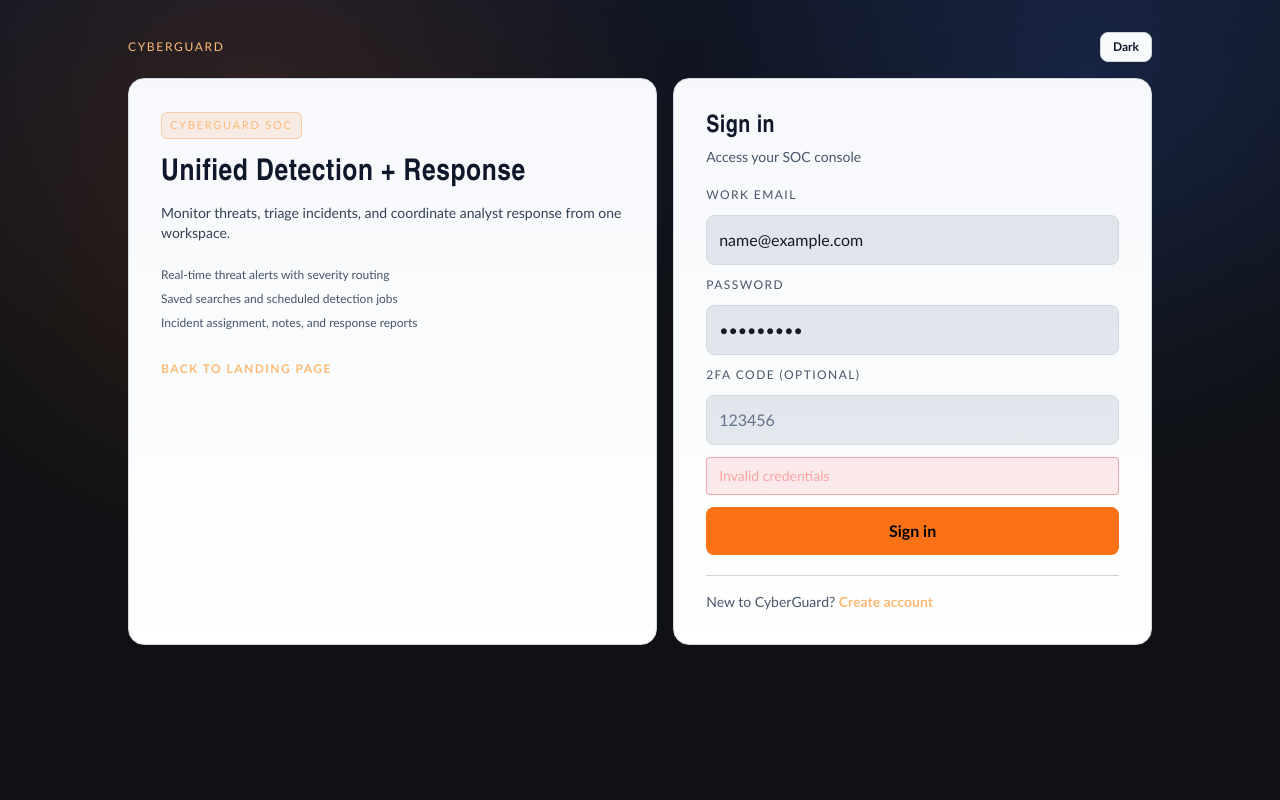
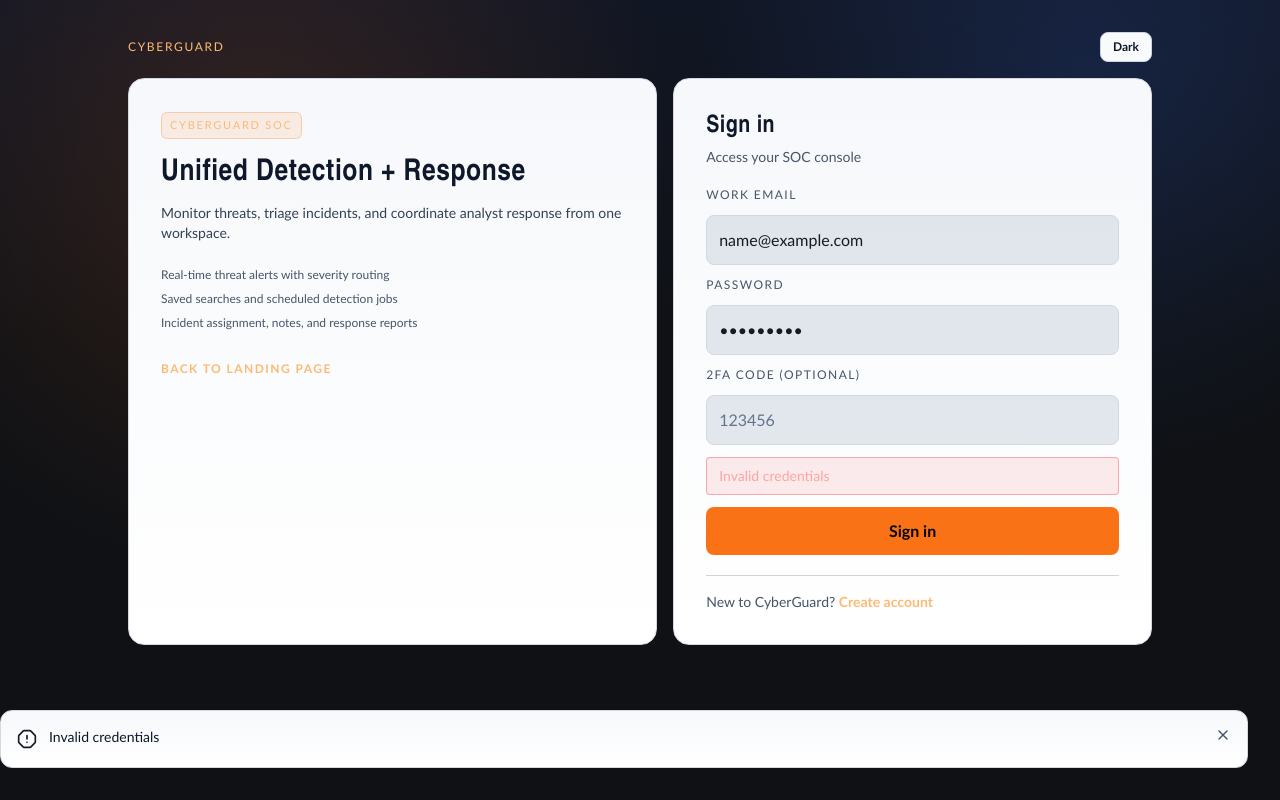
Before and after one commit to arnocansey/cyberguard, a Next.js app in the folder frontend/: page /login in a window 1280 px wide. Both pictures are taken after typing "name@example.com", "Sample123", "Sample" into the empty fields and a click on the button "Sign in". Built offline with nearby package versions, Linux system fonts and the light colour scheme; no server answers.

Commit message:
feat: add global glassmorphic toast notification context and hooks

```diff
--- a/frontend/app/globals.css
+++ b/frontend/app/globals.css
@@ -248,3 +248,18 @@
     top: auto;
   }
 }
+
+@keyframes slide-in {
+  from {
+    transform: translateY(1rem) scale(0.95);
+    opacity: 0;
+  }
+  to {
+    transform: translateY(0) scale(1);
+    opacity: 1;
+  }
+}
+
+.animate-slide-in {
+  animation: slide-in 240ms cubic-bezier(0.16, 1, 0.3, 1) forwards;
+}
--- a/frontend/app/incidents/page.js
+++ b/frontend/app/incidents/page.js
@@ -4,6 +4,7 @@
 import { useSearchParams } from "next/navigation";
 import AppShell from "../../components/AppShell";
 import api from "../../lib/api";
+import { useToast } from "../../context/ToastContext";
 
 const STATUS_OPTIONS = ["OPEN", "IN_PROGRESS", "RESOLVED", "CLOSED"];
 
@@ -21,6 +22,7 @@
 function IncidentsPageContent() {
   const searchParams = useSearchParams();
   const preselectedAlertId = searchParams.get("alertId") || "";
+  const toast = useToast();
 
   const [incidents, setIncidents] = useState([]);
   const [alerts, setAlerts] = useState([]);
@@ -83,9 +85,12 @@
       await api.post("/incidents", { alertId: selectedAlertId, note: createNote || undefined });
       setSelectedAlertId("");
       setCreateNote("");
+      toast.success("Incident created successfully!");
       await loadAll();
     } catch (err) {
-      setError(err?.response?.data?.message || "Failed to create incident");
+      const msg = err?.response?.data?.message || "Failed to create incident";
+      setError(msg);
+      toast.error(msg);
     } finally {
       setSaving(false);
     }
@@ -119,15 +124,27 @@
       setBusyId(incidentId);
       await api.patch(`/incidents/${incidentId}`, payload);
       setDrafts((prev) => ({ ...prev, [incidentId]: { status: payload.status || d.status, resolution: "", note: "" } }));
+
+      if (mode === "assign_me") {
+        toast.success("Incident assigned to you!");
+      } else if (mode === "close") {
+        toast.success("Incident closed successfully!");
+      } else {
+        toast.success("Incident updated successfully!");
+      }
+
       await loadIncidents();
     } catch (err) {
-      setError(err?.response?.data?.message || "Failed to update incident");
+      const msg = err?.response?.data?.message || "Failed to update incident";
+      setError(msg);
+      toast.error(msg);
     } finally {
       setBusyId("");
     }
   };
 
   const downloadReport = async (reportId) => {
+    try {
       const response = await api.get(`/reports/${reportId}/download`, { responseType: "blob" });
       const url = window.URL.createObjectURL(new Blob([response.data], { type: "application/pdf" }));
       const a = document.createElement("a");
@@ -135,6 +152,10 @@
       a.download = `${reportId}.pdf`;
       a.click();
       window.URL.revokeObjectURL(url);
+      toast.success("Incident report downloaded!");
+    } catch (err) {
+      toast.error("Failed to download report");
+    }
   };
 
   return (
--- a/frontend/app/layout.js
+++ b/frontend/app/layout.js
@@ -1,5 +1,6 @@
 import "./globals.css";
 import Script from "next/script";
+import { ToastProvider } from "../context/ToastContext";
 
 export const metadata = {
   title: "AI Cybersecurity Threat Detection Platform",
@@ -26,7 +27,9 @@
         <Script id="theme-init" strategy="beforeInteractive">
           {themeInitScript}
         </Script>
-        {children}
+        <ToastProvider>
+          {children}
+        </ToastProvider>
       </body>
     </html>
   );
--- a/frontend/app/login/page.js
+++ b/frontend/app/login/page.js
@@ -4,6 +4,7 @@
 import { useRouter } from "next/navigation";
 import AuthShell from "../../components/AuthShell";
 import api from "../../lib/api";
+import { useToast } from "../../context/ToastContext";
 
 export default function LoginPage() {
   const [email, setEmail] = useState("");
@@ -12,6 +13,7 @@
   const [error, setError] = useState("");
   const [isSubmitting, setIsSubmitting] = useState(false);
   const router = useRouter();
+  const toast = useToast();
 
   const submit = async (e) => {
     e.preventDefault();
@@ -30,9 +32,12 @@
       });
       localStorage.setItem("accessToken", data.accessToken);
       localStorage.setItem("refreshToken", data.refreshToken);
+      toast.success("Login successful! Welcome back.");
       router.push("/dashboard");
     } catch (err) {
-      setError(err?.response?.data?.message || "Invalid credentials");
+      const msg = err?.response?.data?.message || "Invalid credentials";
+      setError(msg);
+      toast.error(msg);
     } finally {
       setIsSubmitting(false);
     }
--- a/frontend/app/register/page.js
+++ b/frontend/app/register/page.js
@@ -4,6 +4,7 @@
 import { useRouter } from "next/navigation";
 import AuthShell from "../../components/AuthShell";
 import api from "../../lib/api";
+import { useToast } from "../../context/ToastContext";
 
 export default function RegisterPage() {
   const [fullName, setFullName] = useState("");
@@ -13,6 +14,7 @@
   const [error, setError] = useState("");
   const [isSubmitting, setIsSubmitting] = useState(false);
   const router = useRouter();
+  const toast = useToast();
 
   const submit = async (e) => {
     e.preventDefault();
@@ -39,9 +41,12 @@
         password,
         role: "SECURITY_ANALYST"
       });
+      toast.success("Account created successfully! Please sign in.");
       router.push("/login");
     } catch (err) {
-      setError(err?.response?.data?.message || "Registration failed");
+      const msg = err?.response?.data?.message || "Registration failed";
+      setError(msg);
+      toast.error(msg);
     } finally {
       setIsSubmitting(false);
     }
--- /dev/null
+++ b/frontend/context/ToastContext.jsx
@@ -0,0 +1,86 @@
+"use client";
+
+import React, { createContext, useContext, useState, useCallback } from "react";
+import { X, CheckCircle, AlertOctagon, Info, AlertTriangle } from "lucide-react";
+
+const ToastContext = createContext(null);
+
+export function ToastProvider({ children }) {
+  const [toasts, setToasts] = useState([]);
+
+  const addToast = useCallback((message, type = "info", duration = 4000) => {
+    const id = Math.random().toString(36).slice(2, 9);
+    setToasts((prev) => [...prev, { id, message, type, duration }]);
+
+    if (duration > 0) {
+      setTimeout(() => {
+        removeToast(id);
+      }, duration);
+    }
+  }, []);
+
+  const removeToast = useCallback((id) => {
+    setToasts((prev) => prev.filter((t) => t.id !== id));
+  }, []);
+
+  const success = useCallback((msg, dur) => addToast(msg, "success", dur), [addToast]);
+  const error = useCallback((msg, dur) => addToast(msg, "error", dur), [addToast]);
+  const info = useCallback((msg, dur) => addToast(msg, "info", dur), [addToast]);
+  const warn = useCallback((msg, dur) => addToast(msg, "warning", dur), [addToast]);
+
+  return (
+    <ToastContext.Provider value={{ success, error, info, warn, remove: removeToast }}>
+      {children}
+
+      {/* Toast Portal Container */}
+      <div className="fixed bottom-4 right-4 z-[9999] flex flex-col gap-2 max-w-sm w-full pointer-events-none p-4 md:p-0">
+        {toasts.map((t) => (
+          <ToastItem key={t.id} toast={t} onClose={removeToast} />
+        ))}
+      </div>
+    </ToastContext.Provider>
+  );
+}
+
+export function useToast() {
+  const context = useContext(ToastContext);
+  if (!context) {
+    throw new Error("useToast must be used within a ToastProvider");
+  }
+  return context;
+}
+
+function ToastItem({ toast, onClose }) {
+  const { id, message, type } = toast;
+
+  const icons = {
+    success: <CheckCircle className="h-5 w-5 text-emerald-400 shrink-0 mt-0.5" />,
+    error: <AlertOctagon className="h-5 w-5 text-rose-400 shrink-0 mt-0.5" />,
+    info: <Info className="h-5 w-5 text-sky-400 shrink-0 mt-0.5" />,
+    warning: <AlertTriangle className="h-5 w-5 text-amber-400 shrink-0 mt-0.5" />
+  };
+
+  const glowEffects = {
+    success: "border-emerald-500/40 shadow-[0_4px_20px_rgba(16,185,129,0.15)]",
+    error: "border-rose-500/40 shadow-[0_4px_20px_rgba(244,63,94,0.15)]",
+    info: "border-sky-500/40 shadow-[0_4px_20px_rgba(14,165,233,0.15)]",
+    warning: "border-amber-500/40 shadow-[0_4px_20px_rgba(245,158,11,0.15)]"
+  };
+
+  return (
+    <div
+      className={`glass rounded-xl p-4 text-sm flex items-start gap-3 transition-all duration-300 animate-slide-in pointer-events-auto max-w-sm w-full ${glowEffects[type]}`}
+      role="alert"
+    >
+      {icons[type]}
+      <div className="flex-1 font-medium select-none break-words text-slate-100 light:text-slate-900">{message}</div>
+      <button
+        onClick={() => onClose(id)}
+        className="text-slate-400 hover:text-slate-200 light:hover:text-slate-700 transition-colors shrink-0"
+        aria-label="Close notification"
+      >
+        <X className="h-4 w-4" />
+      </button>
+    </div>
+  );
+}
```
Lines whose indentation alone changed are shown as unchanged.
